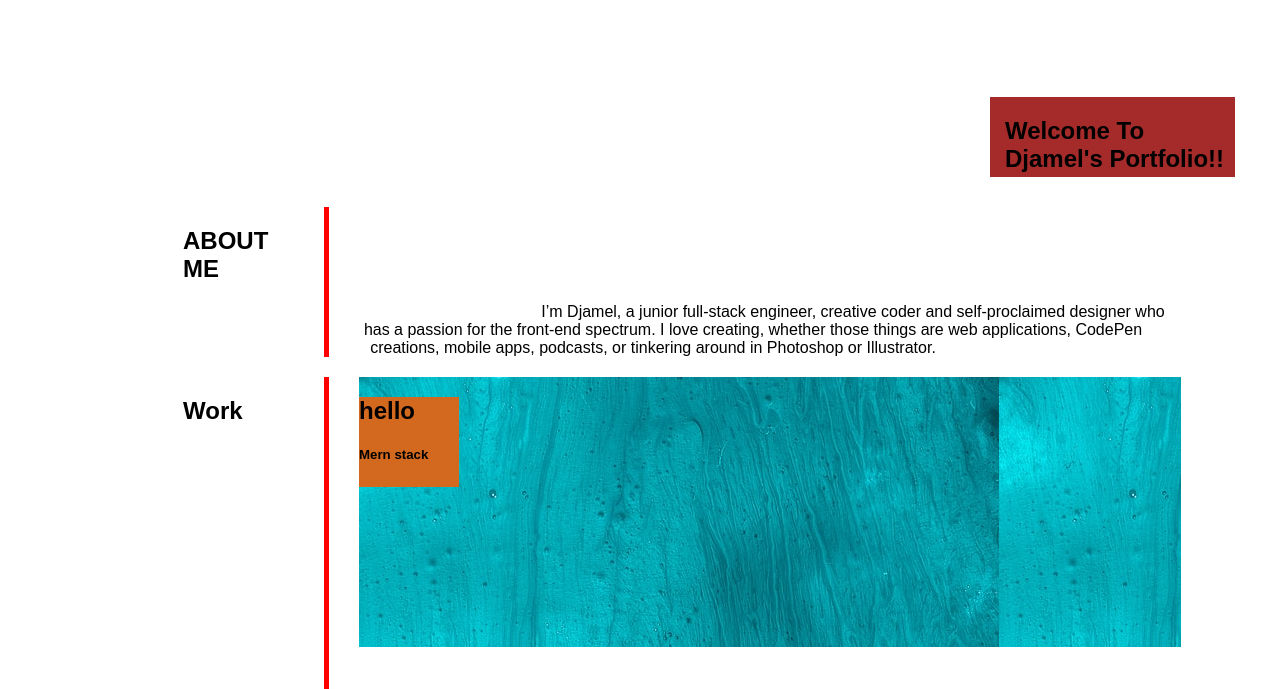
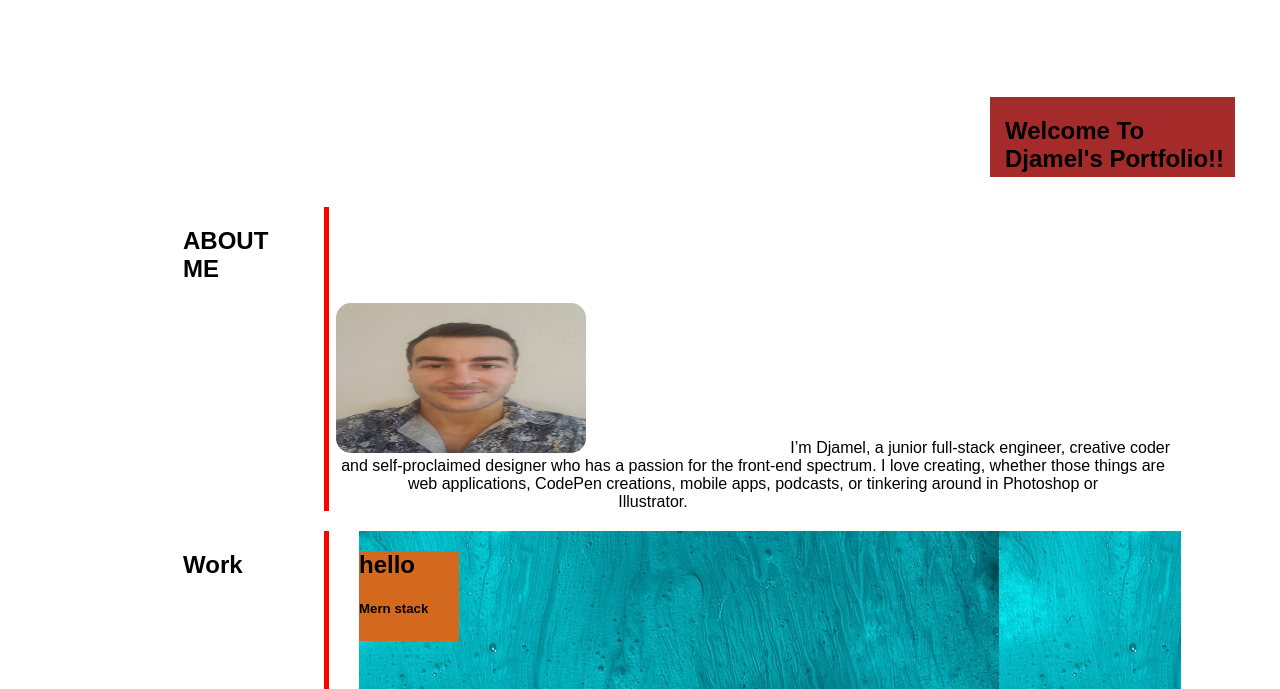
Before and after one commit to scorpiondz1999/csshomework, a plain HTML site: page index.html in a window 1280 px wide. Shown: the part 111-800 px from the top of the page. Drawn offline with Linux system fonts and the light colour scheme; grey boxes are pictures that could not be loaded.

Commit message:
image added

```diff
--- a/index.html
+++ b/index.html
@@ -47,6 +47,7 @@
                         </div>
 
                         <div class="boxRight">
+                                <img src="styles/images/dj.jpg" alt="me">
 
                                 <p>I’m Djamel, a junior full-stack engineer, creative coder and self-proclaimed
                                         designer who has a passion for the front-end spectrum.
--- a/styles/style.css
+++ b/styles/style.css
@@ -56,7 +56,7 @@ section {
   padding: 10px;
   height: 190px;
   background-repeat: no-repeat;
-  img
+
 }
 .subtitle {
   background: brown;
@@ -128,6 +128,13 @@ border-width: thick;*/
   width: 850px;
   margin-left: 320px;
   text-align: center;
+
+
+}
+img {
+  height: 150px;
+  width: 250px;
+  border-radius: 15px;
 }
 p{
   display: inline;
```
Also changed, not shown: styles/images/dj.jpg (renamed from styles/images/20210914_172029.jpg).
